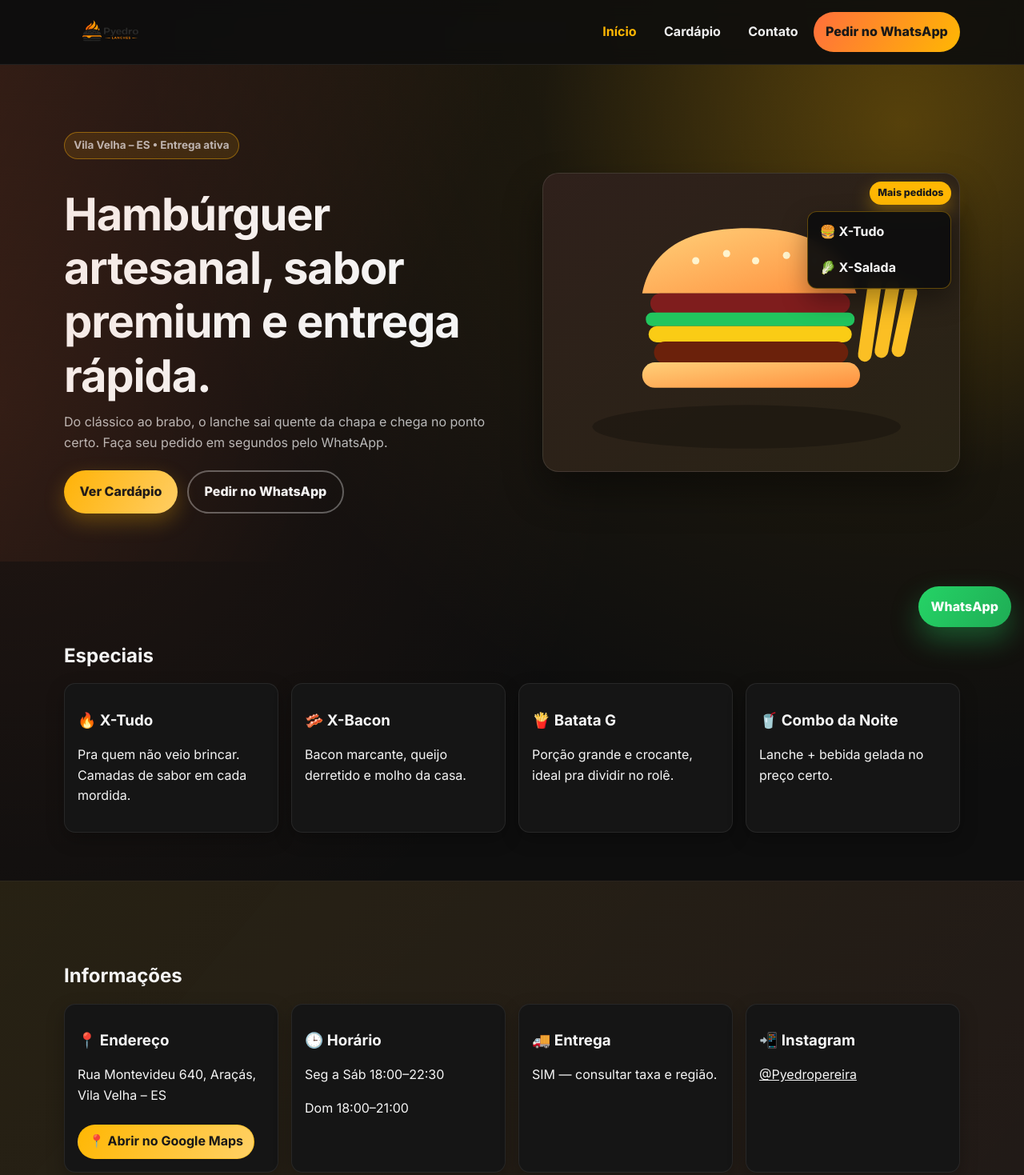
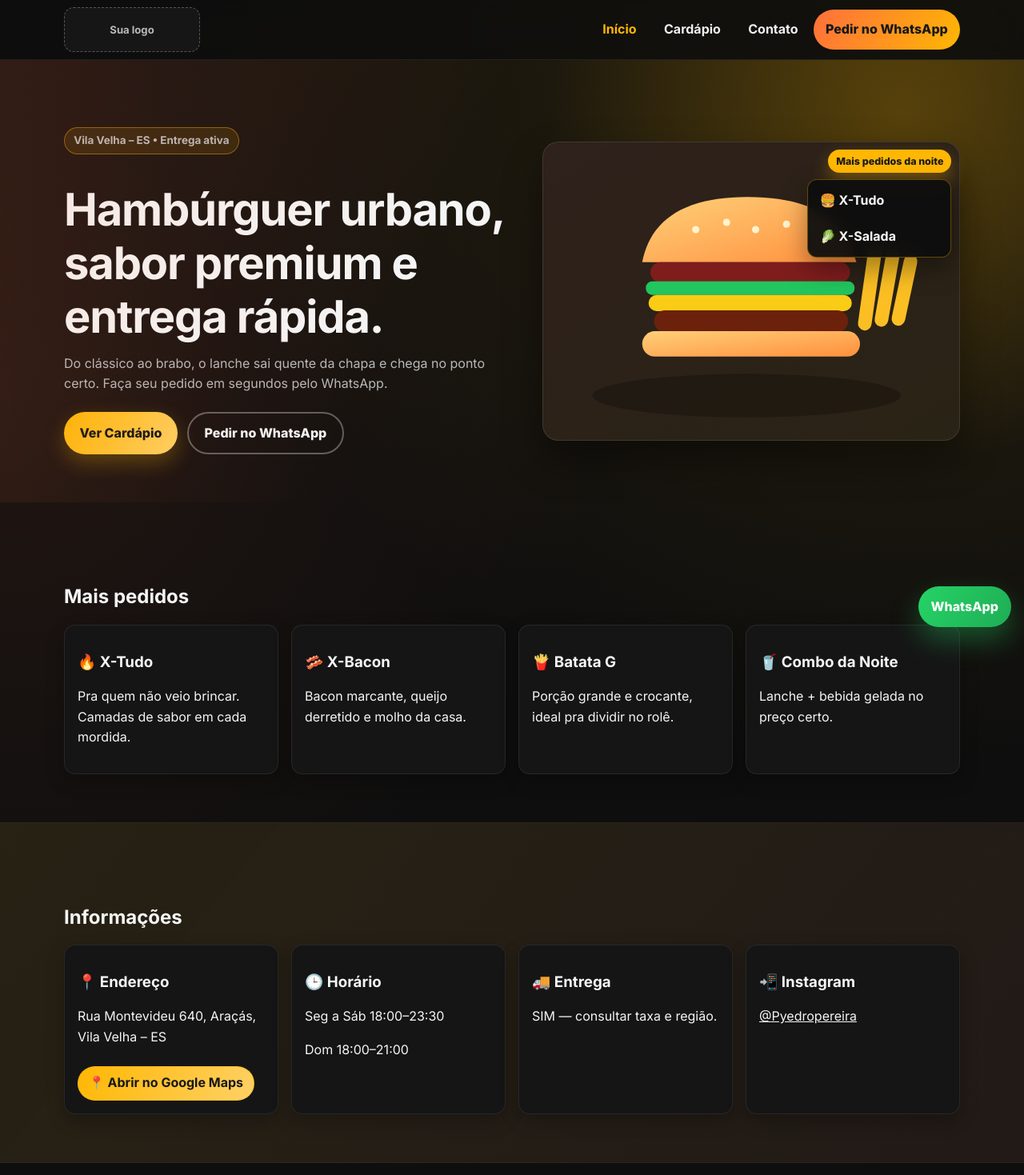
Before and after one commit to pyedro027/pyedrolanches, a plain HTML site: page index.html in a window 1280 px wide. Shown: the top 1469 px of the page at 80% size. Drawn offline with Linux system fonts and the light colour scheme.

Commit message:
Update index.html

```diff
--- a/index.html
+++ b/index.html
@@ -20,8 +20,7 @@
     <header class="site-header">
       <nav class="navbar container" aria-label="Navegação principal">
         <a class="brand" href="index.html" aria-label="Página inicial">
-        <img class="brand-logo" src="images/logo.png" alt="Pyedro Lanches">
-
+          <span class="logo-slot">Sua logo</span>
         </a>
 
         <button class="menu-toggle" type="button" aria-expanded="false" aria-controls="nav-links" aria-label="Abrir menu">
@@ -50,7 +49,7 @@
         <div class="container hero-grid">
           <div class="hero-copy">
             <p class="hero-eyebrow">Vila Velha – ES • Entrega ativa</p>
-            <h1>Hambúrguer artesanal, sabor premium e entrega rápida.</h1>
+            <h1>Hambúrguer urbano, sabor premium e entrega rápida.</h1>
             <p>
               Do clássico ao brabo, o lanche sai quente da chapa e chega no ponto certo.
               Faça seu pedido em segundos pelo WhatsApp.
@@ -75,7 +74,7 @@
               aria-expanded="false"
               aria-controls="hero-night-menu"
             >
-            Mais pedidos
+              Mais pedidos da noite
             </button>
             <div class="hero-night-menu" id="hero-night-menu" hidden>
               <a class="hero-night-link" href="cardapio.html?add=4">🍔 X-Tudo</a>
@@ -112,7 +111,7 @@
 
       <section class="section">
         <div class="container">
-          <h2>Especiais</h2>
+          <h2>Mais pedidos</h2>
           <div class="highlight-grid">
             <article class="highlight-card">
               <h3>🔥 X-Tudo</h3>
@@ -151,7 +150,7 @@
             </article>
             <article class="info-card">
               <h3>🕒 Horário</h3>
-              <p>Seg a Sáb 18:00–22:30</p>
+              <p>Seg a Sáb 18:00–23:30</p>
               <p>Dom 18:00–21:00</p>
             </article>
             <article class="info-card">
@@ -206,7 +205,7 @@
       <div class="container footer-content">
         <p>Pyedro Lanches • Vila Velha – ES</p>
         <p>Rua Montevideu 640, Araçás, Vila Velha</p>
-        <p>Seg a Sáb 18:00–22:30 | Dom 18:00–21:00</p>
+        <p>Seg a Sáb 18:00–23:30 | Dom 18:00–21:00</p>
         <p>
           Instagram:
           <a href="https://instagram.com/Pyedropereira" target="_blank" rel="noopener noreferrer">@Pyedropereira</a>
```
